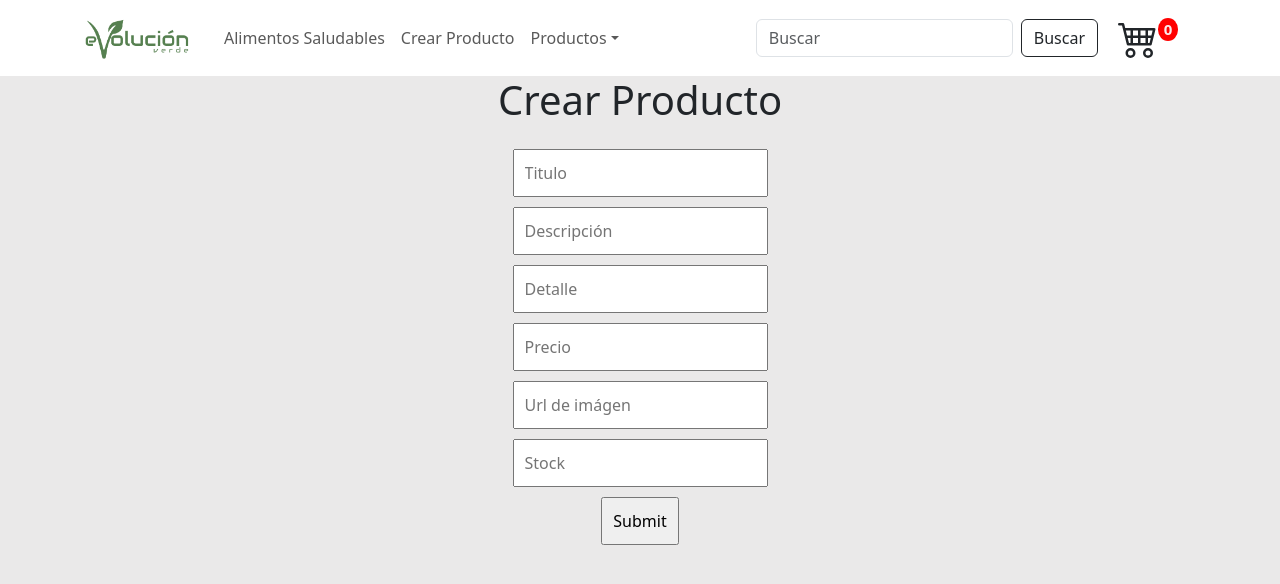
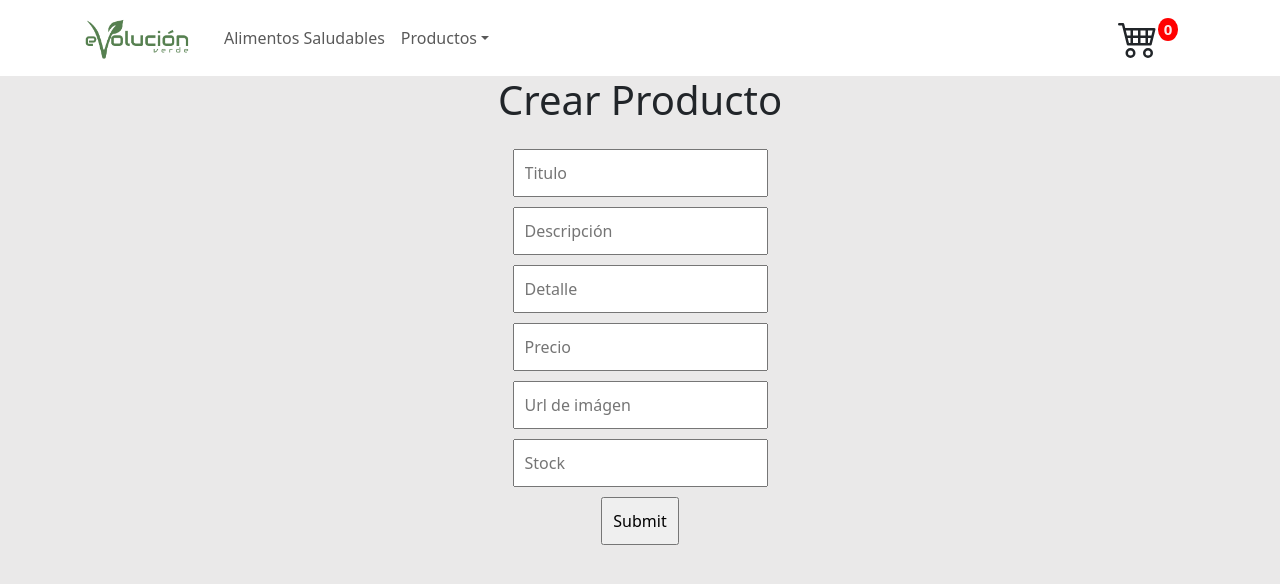
Before and after one commit to Pmessa/React-Messa, a React (Vite) app: page /create/products in a window 1280 px wide. Shown: the top 584 px of the page. Built offline with nearby package versions, Linux system fonts and the light colour scheme.

Commit message:
Category con hook

```diff
--- a/src/components/NavBar/NavBar.jsx
+++ b/src/components/NavBar/NavBar.jsx
@@ -26,7 +26,6 @@ const NavBar = () =>{
             navbarScroll
             >
             <Nav.Link><Link  to="/">Alimentos Saludables</Link></Nav.Link>
-            <Nav.Link><Link to={"/create/products"}  id='cosnat'>Crear Producto</Link></Nav.Link>
             <NavDropdown title="Productos" id="navbarScrollingDropdown">
               <NavDropdown.Item>
               <Link to={"/category/CGluten"} className='drop'>Con Gluten</Link>
@@ -40,15 +39,7 @@ const NavBar = () =>{
               </NavDropdown.Item>
             </NavDropdown>
           </Nav>
-          <Form className="d-flex">
-            <Form.Control
-              type="search"
-              placeholder="Buscar"
-              className="me-2"
-              aria-label="Search"
-              />
-            <Button variant="outline-dark">Buscar</Button>
-          </Form>
+
         </Navbar.Collapse>
           <CartWidget/>
       </Container>
--- a/src/pages/Category.jsx
+++ b/src/pages/Category.jsx
@@ -1,36 +1,25 @@
 import React from 'react';
-import {useEffect, useState} from 'react';
 
+import { useCollection } from '../hooks/useCollection';
 import { useParams } from 'react-router-dom'
-// import { ProductsData } from '../json/ProductsData'
 import ItemListContainer from '../components/ItemListContainer/ItemListContainer';
-
-import { collection, getDocs, getFirestore } from "firebase/firestore"
+import LoaderComponent from '../components/LoaderComponent/LoaderComponent';
 
 const Category = () => {
 
-  const [products, setProducts]= useState([]);
-
-  useEffect(()=>{
-    //Inicializar la base de datos
-    const db = getFirestore();
-
-    //inicializamos la coleccion
-    const productsCollection = collection(db, "products");
-
-    //Obtener los datos de la coleccion
-    getDocs(productsCollection).then((snapshot) =>{
-      setProducts(snapshot.docs.map((doc) => ({id: doc.id, ...doc.data()})));
-    })
-
-  }, [])
-
+  const [productsFiltered, setProductFiltered]= React.useState([]);
   const { categoryId } = useParams();
 
+  const{ data, loading } = useCollection("products")
 
-  const filtrados = products.filter((item)=> item.category === categoryId);
+React.useEffect(() =>{
+  const productsFiltered = data.filter((product)=> {
+    return product.category === categoryId; })
+    setProductFiltered(productsFiltered);
+  },[data, categoryId]);
+
   return (
-       <ItemListContainer  ProductsData={filtrados}/>
+       loading? <LoaderComponent /> : <ItemListContainer  ProductsData={productsFiltered}/>
       );
   };
 
--- a/src/pages/ItemsDetails.jsx
+++ b/src/pages/ItemsDetails.jsx
@@ -6,7 +6,6 @@ import ItemDetailContainer from '../components/ItemDetailContainer/ItemDetailCon
 import LoaderComponent from '../components/LoaderComponent/LoaderComponent';
 
 const ItemsDetails = () => {
-
 
   const {itemId} = useParams();
 
```
